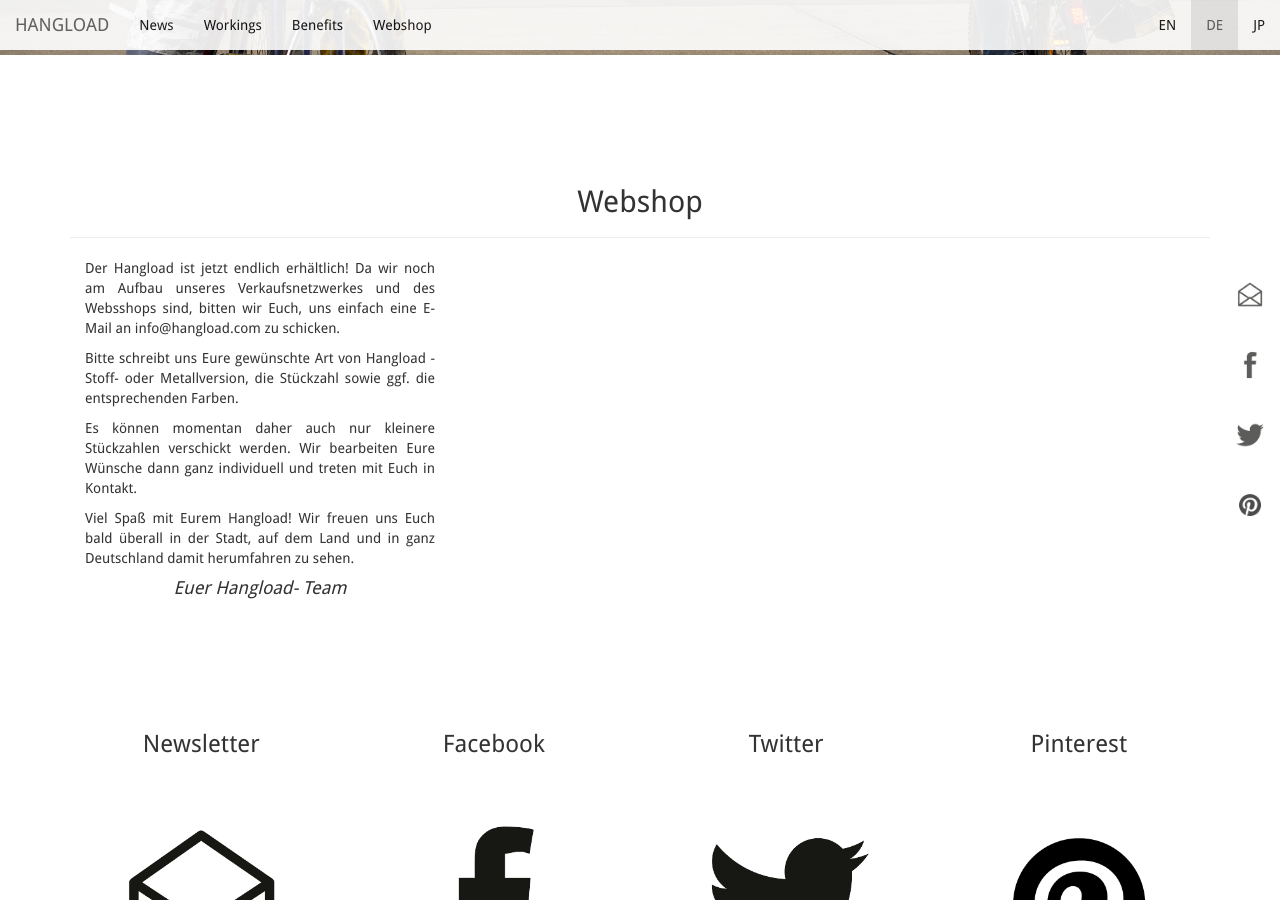
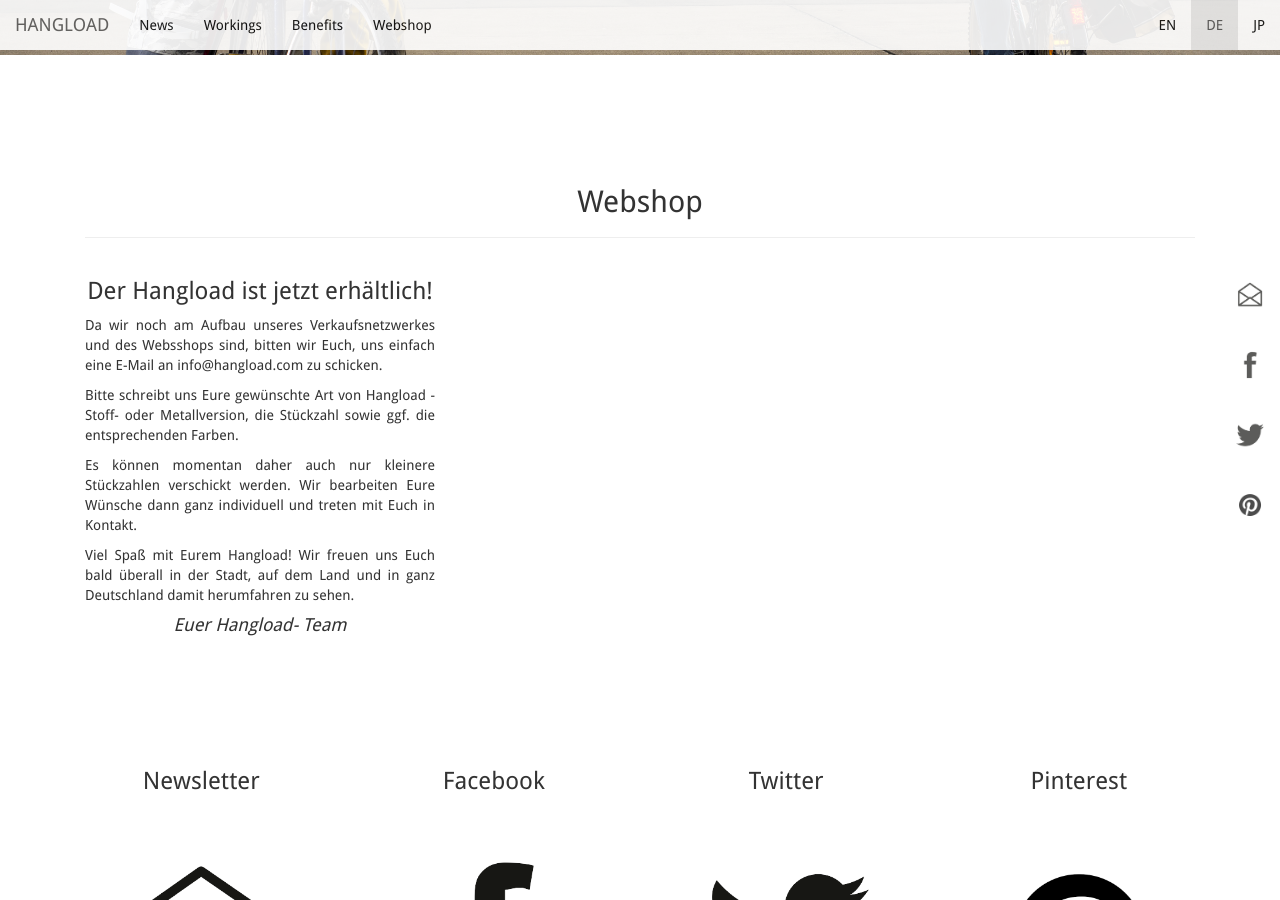
Before and after one commit to bodokaiser/hangload.com, a Jekyll site: the page built from de/index.html, in a window 1280 px wide and 900 px high, scrolled down 3973 px. Built offline with Jekyll 4.4.1, drawn with Linux system fonts in a browser that asks for light colours; nearby versions of some CDN libraries; library files that are not in the unit come from our copies; Markdown is read by kramdown in place of the engine named in the settings.

Commit message:
Update index.html

```diff
--- a/de/index.html
+++ b/de/index.html
@@ -173,7 +173,7 @@ language: de
 </section>
 
 <article class="container" id="webshop">
-  <div class="row">
+  <!--<div class="row">-->
     <div class="col-xs-12">
       <div class="page-header">
         <h2 class="text-center">Webshop</h2>
@@ -181,10 +181,10 @@ language: de
     </div>
   </div>
     <div class="col-xs-10 col-xs-offset-1 col-md-4 col-md-offset-0">
+    <h3 class="text-center">Der Hangload ist jetzt erhältlich! </h3>
       <p class="text-justify">
-        Der Hangload ist jetzt endlich erhältlich! Da wir noch am Aufbau unseres
-        Verkaufsnetzwerkes und des Websshops sind, bitten wir Euch, uns einfach eine
-        E-Mail an info@hangload.com zu schicken.
+        Da wir noch am Aufbau unseres Verkaufsnetzwerkes und des Websshops sind,
+        bitten wir Euch, uns einfach eine E-Mail an info@hangload.com zu schicken.
       </p>
       <p class="text-justify">
         Bitte schreibt uns Eure gewünschte Art von Hangload - Stoff- oder Metallversion,
```
